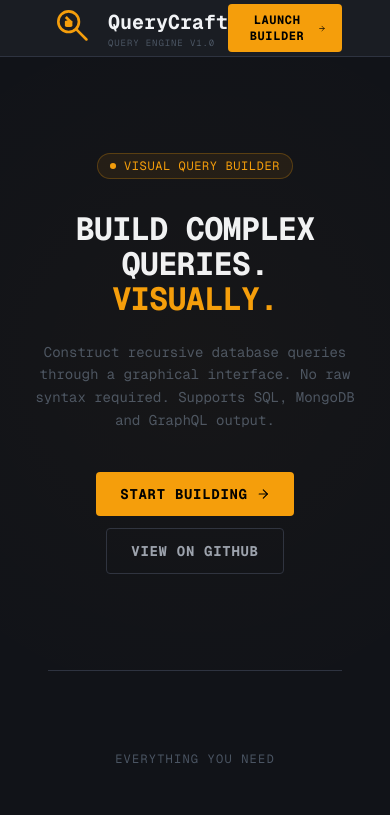
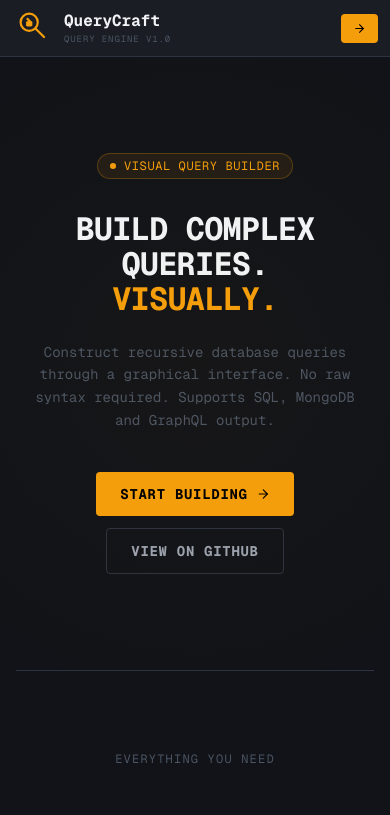
Before and after one commit to techjay01/jay-querycraft, a Next.js app: page / in a window 390 px wide. Shown: the top 815 px of the page. Built offline with nearby package versions, Linux system fonts and the light colour scheme.

Commit message:
fix(ui): improve header and footer responsiveness on mobile screens

```diff
--- a/app/page.tsx
+++ b/app/page.tsx
@@ -61,13 +61,12 @@ export default function Landing() {
         className="border-b"
         style={{ background: 'var(--bg-surface)', borderColor: 'var(--border)' }}
       >
-        <div
-          className="flex items-center justify-between h-14"
-          style={{ maxWidth: '1100px', margin: '0 auto', padding: '0 48px' }}
-        >
-          <div className="flex items-center gap-3">
+        <div className="flex items-center justify-between h-14 px-3 sm:px-6 lg:px-12 max-w-6xl mx-auto">
+
+          {/* Left side */}
+          <div className="flex items-center gap-3 min-w-0">
             <motion.div
-              className="w-12 h-12 rounded-lg flex items-center justify-center font-bold text-sm"
+              className="w-10 h-10 sm:w-12 sm:h-12 rounded-lg flex items-center justify-center shrink-0"
               animate={{ y: [0, -3, 0] }}
               transition={{
                 duration: 4,
@@ -82,29 +81,37 @@ export default function Landing() {
                 height={80}
               />
             </motion.div>
-            <div>
-              <div className="font-bold text-[20px]" style={{ color: 'var(--text)' }}>
+
+            <div className="min-w-0">
+              <div
+                className="font-bold text-base sm:text-[20px] truncate"
+                style={{ color: 'var(--text)' }}
+              >
                 QueryCraft
               </div>
-              <div className="text-xs uppercase tracking-widest" style={{ color: 'var(--text-muted)', fontSize: '9px' }}>
+
+              <div
+                className="text-[9px] sm:text-xs uppercase tracking-widest truncate"
+                style={{ color: 'var(--text-muted)' }}
+              >
                 Query Engine v1.0
               </div>
             </div>
           </div>
 
+          {/* Right side */}
           <button
             onClick={() => router.push('/builder')}
-            className="flex items-center gap-2 px-4 py-2 rounded text-xs
-              font-bold uppercase tracking-wider transition-all duration-150
-              hover:opacity-90"
+            className="shrink-0 flex items-center gap-2 px-3 py-2 rounded text-xs font-bold uppercase tracking-wider"
             style={{
               background: 'var(--accent)',
               color: 'var(--accent-fg)',
             }}
           >
-            Launch Builder
+            <span className="hidden sm:inline">Launch Builder</span>
             <ArrowRight size={13} />
           </button>
+
         </div>
       </header>
 
@@ -246,7 +253,9 @@ export default function Landing() {
       </section>
 
       {/* Divider */}
-      <div style={{ height: '1px', background: 'var(--border)', margin: '0 48px' }} />
+      <div
+      className="mx-4 sm:mx-8 lg:mx-12"
+      style={{ height: '1px', background: 'var(--border)' }} />
 
       {/* Features */}
       <section className="py-20 px-6">
@@ -330,10 +339,10 @@ export default function Landing() {
           background: 'var(--bg-surface)',
         }}
       >
-        <div className="max-w-350 mx-auto px-6 lg:px-12">
-          <div className="flex items-center justify-between">
+        <div className="max-w-5xl mx-auto px-3 sm:px-6 lg:px-12">
+          <div className="flex flex-col sm:flex-row items-center justify-between gap-2 text-center sm:text-left">
             <span
-              className="text-xs uppercase tracking-widest"
+              className="text-[10px] sm:text-xs uppercase tracking-widest"
               style={{ color: 'var(--text-muted)' }}
             >
               Query Craft · Filters like a pro
```
